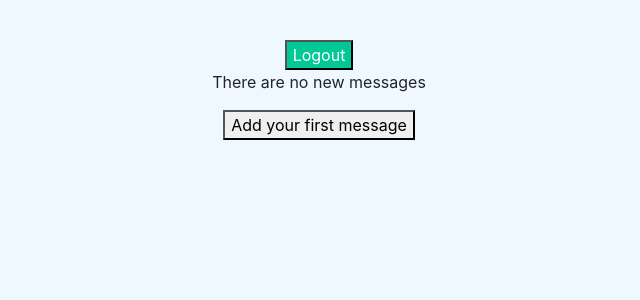
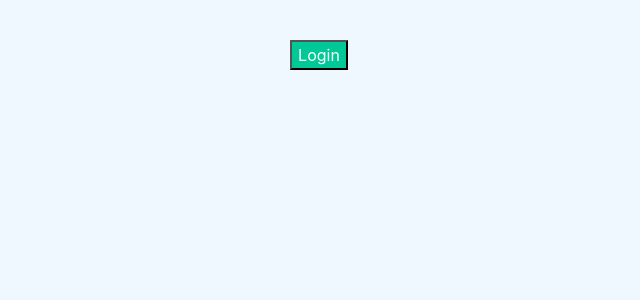
Before and after one commit to leedd87/openbootcamp-reactjs, a React (Create React App) app: page / in a window 1280 px wide. Shown: the top 300 px of the page, without its empty margins (321-961 px from the left). Built offline with nearby package versions, Linux system fonts and the light colour scheme.

Commit message:
login logout completo

```diff
--- a/src/components/pure/OptionalRender.jsx
+++ b/src/components/pure/OptionalRender.jsx
@@ -5,13 +5,13 @@ let green = 200;
 let blue = 150;
 
 //Estilo usuario logueado
-const loggedStyle = {
+const unloggedStyle = {
 	backgroundColor: `rgb(${red},${green},${blue})`,
 	color: "white",
 };
 
 //Estilo usuario no logueado
-const unloggedStyle = {
+const loggedStyle = {
 	backgroundColor: "tomato",
 	color: "white",
 	fontWeight: "bold",
@@ -35,7 +35,7 @@ const LogoutButton = ({ logoutAction, propStyle }) => {
 };
 
 const OptionalRender = () => {
-	const [access, setAccess] = useState(true);
+	const [access, setAccess] = useState(false);
 	const [nMessages, setNMessages] = useState(0);
 
 	// const updateAccess = () => {
@@ -88,11 +88,13 @@ const OptionalRender = () => {
 					) : (
 						<p>There are no new messages</p>
 					)}
+					<button onClick={addMessages}>
+						{nMessages === 0
+							? "Add your first message"
+							: "Add new messages"}
+					</button>
 				</div>
 			) : null}
-			<button onClick={addMessages}>
-				{nMessages === 0 ? "Add your first message" : "Add new messages"}
-			</button>
 		</div>
 	);
 };
```
